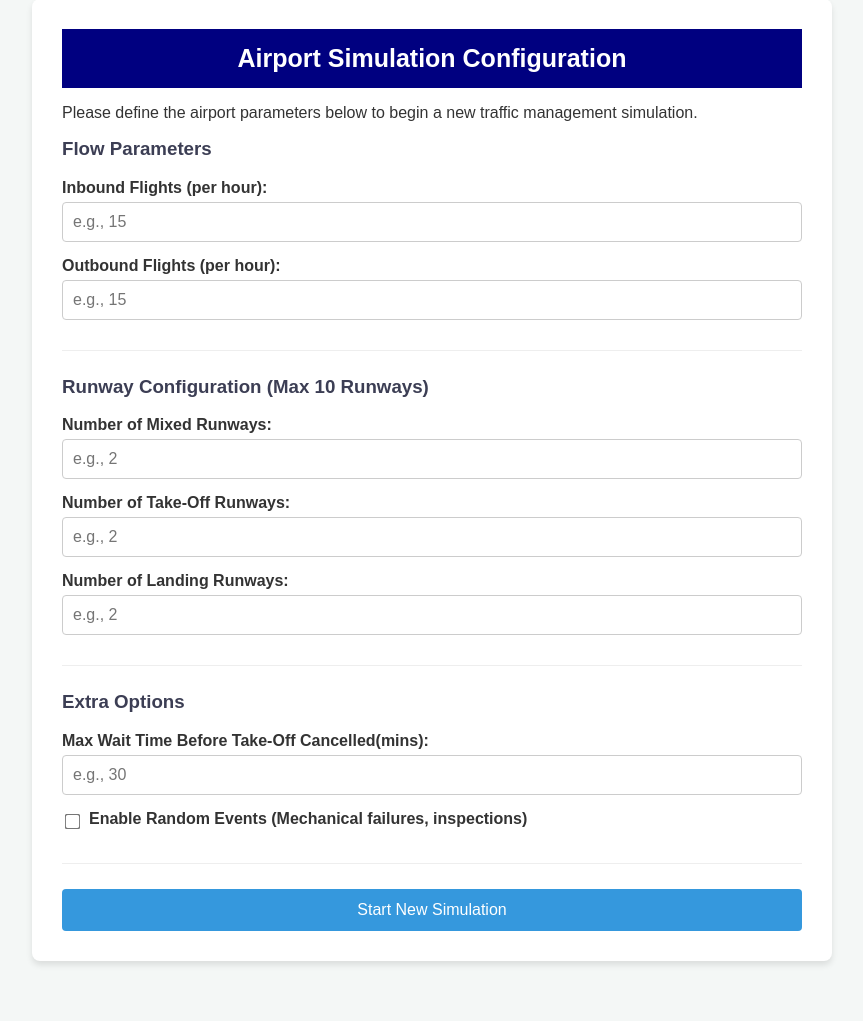
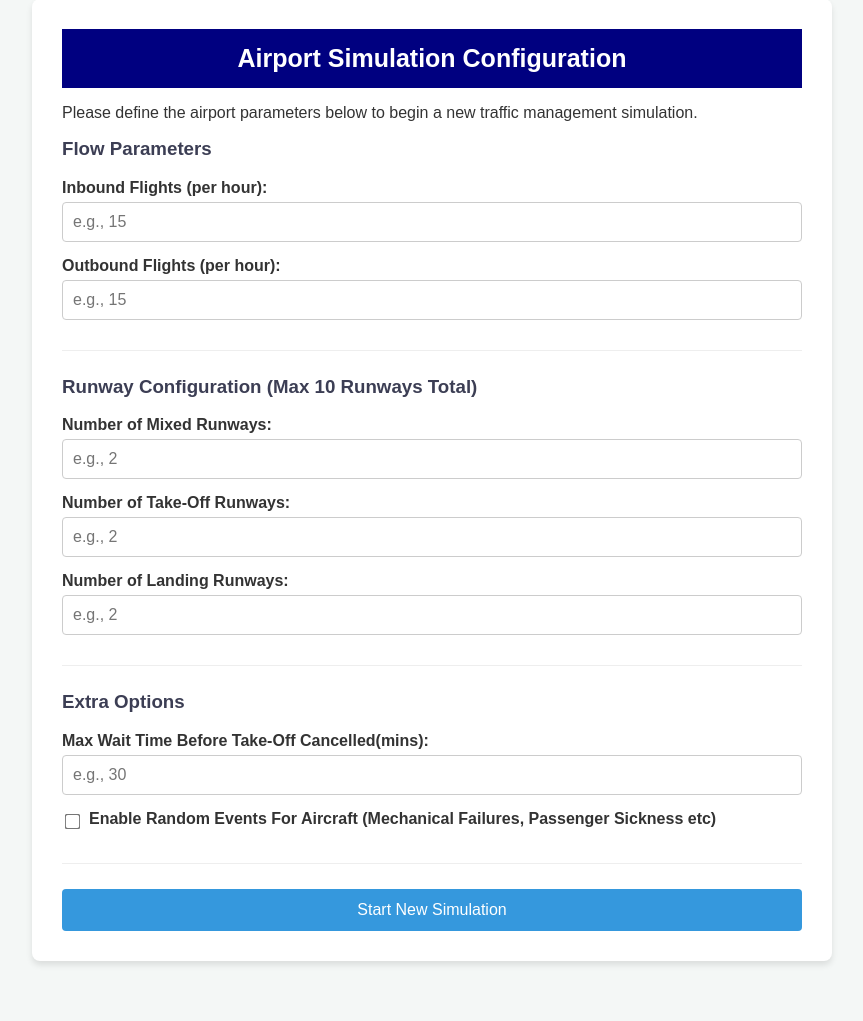
Before and after one commit to leolin25/CS261-Project, a Django app: page / in a window 1280 px wide. Shown: the part 181-1202 px from the top of the page, without its empty margins (208-1071 px from the left). Run offline with Django 5.2, Linux system fonts and the light colour scheme.

Commit message:
Form updates

```diff
--- a/src/simulation/static/js/validation.js
+++ b/src/simulation/static/js/validation.js
@@ -1,9 +1,11 @@
+//Script to validate the inputs in the form, ready to send to backend
+
 document.addEventListener("DOMContentLoaded", function() {
     const configForm = document.getElementById('config-form');
     const errorContainer = document.getElementById('error-message');
 
     configForm.addEventListener('submit', function(event) {
-        // Clear previous errors
+        // Clear any previous errors
         errorContainer.style.display = 'none';
         errorContainer.textContent = '';
 
@@ -20,16 +22,16 @@ document.addEventListener("DOMContentLoaded", function() {
 
         //Protection against negative flows
         if (inboundFlow < 0 || outboundFlow < 0) {
-            errorMsg = "Error: Flight flow rates per hour cannot be negative values.";
+            errorMsg = "Error: Flight rates per hour cannot be negative values.";
         }
 
         // Limit the number of runways (1-10)
         else if ((numRunways_mixed + numRunways_to + numRunways_la) < 1 || (numRunways_mixed + numRunways_to + numRunways_la) > 10) {
-            errorMsg = "Error: The number of operational runways must be strictly between 1 and 10.";
+            errorMsg = "Error: The number of runways must be between 1 and 10.";
         }
-
-        else if (max_wait < 0){
-            errorMsg = "Error: Flight must not have a negative max wait time";
+        //Ensures max wait is not 0 or less
+        else if (max_wait < 1){
+            errorMsg = "Error: Flight must not have a negative or zero max wait time";
 
         }
 
--- a/src/simulation/templates/pages/home.html
+++ b/src/simulation/templates/pages/home.html
@@ -7,6 +7,8 @@
         <h2>Airport Simulation Configuration</h2>
         <p>Please define the airport parameters below to begin a new traffic management simulation.</p>
 
+        <!--Post form to send to backend the input parameters
+        Form performs its own checks, also checked in backend-->
         <form action="{% url 'home' %}" method="POST" id="config-form">
             {% csrf_token %}
 
@@ -23,7 +25,7 @@
             </div>
 
             <div class="form-section">
-                <h3>Runway Configuration (Max 10 Runways)</h3>
+                <h3>Runway Configuration (Max 10 Runways Total)</h3>
                 <div class="form-group">
                     <label for="num_runways_mixed">Number of Mixed Runways:</label>
                     <input type="number" id="num_runways_mixed" name="num_runways_mixed" min="0" max="10" required placeholder="e.g., 2">
@@ -42,13 +44,13 @@
 
                 <div class="form-group">
                     <label for="max_wait">Max Wait Time Before Take-Off Cancelled(mins):</label>
-                    <input type="number" id="max_wait" name="max_wait" min="0" required placeholder="e.g., 30">
+                    <input type="number" id="max_wait" name="max_wait" min="1" required placeholder="e.g., 30">
                 </div>
 
 
                 <div class="form-group checkbox-group">
                     <input type="checkbox" id="random_events" name="random_events">
-                    <label for="random_events">Enable Random Events (Mechanical failures, inspections)</label>
+                    <label for="random_events">Enable Random Events For Aircraft (Mechanical Failures, Passenger Sickness etc)</label>
                 </div>
             </div>
 
```
